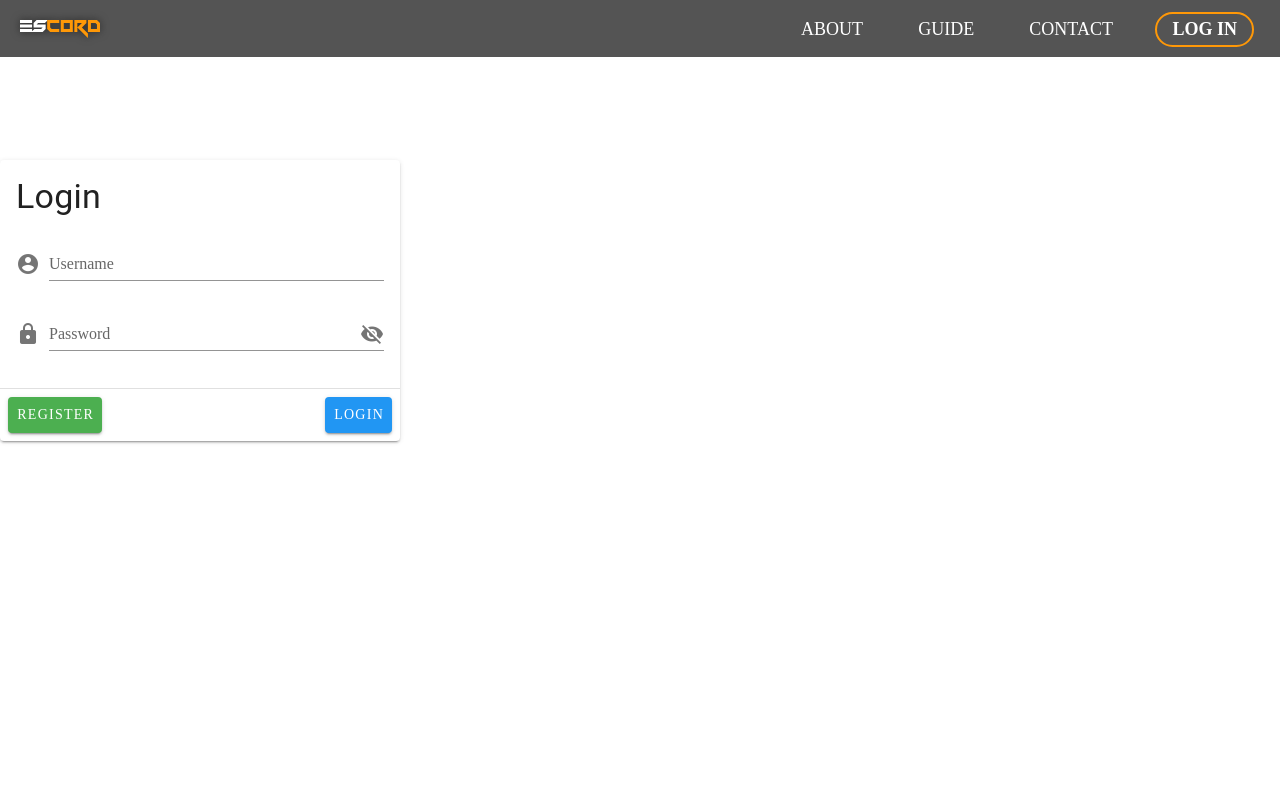
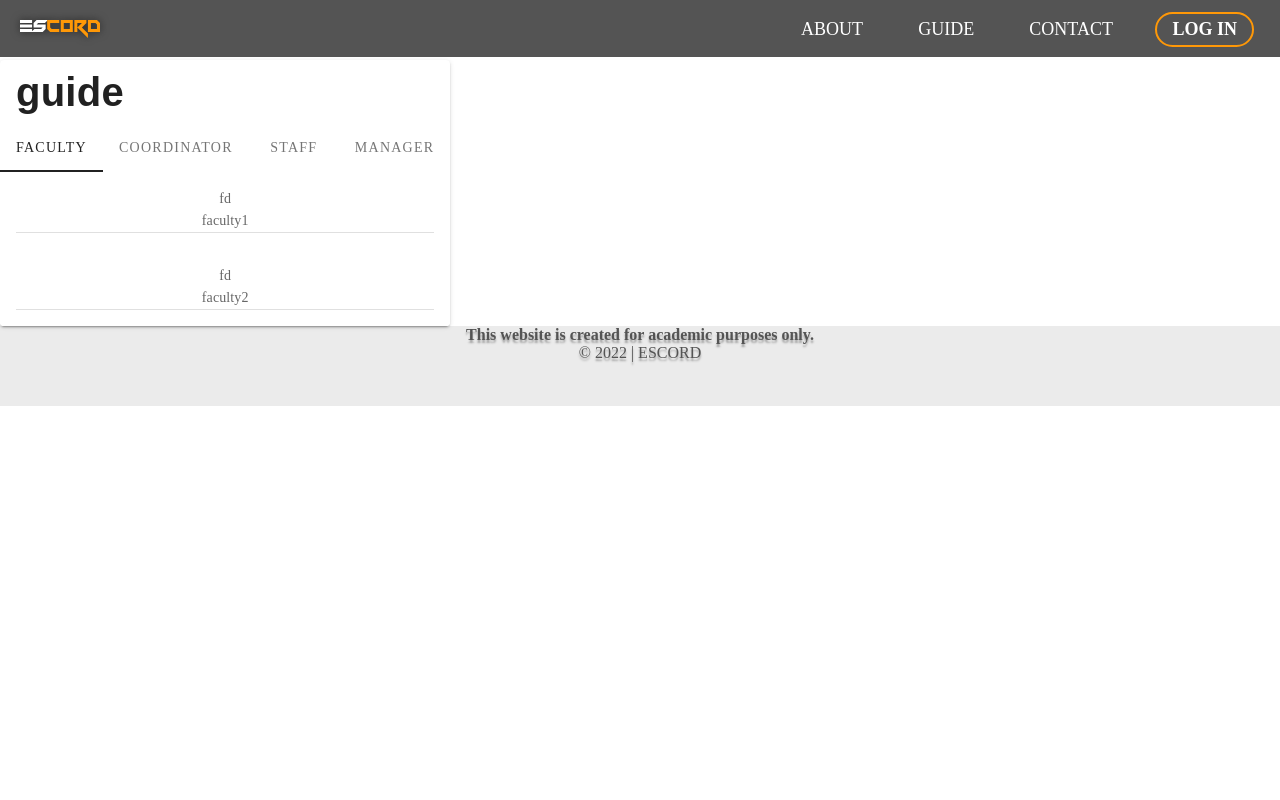
Before and after one commit to trizhaaaaa/escord-vuemd, a Vue app in the folder escord-v1.0/: page /#/guide in a window 1280 px wide. Shown: the top 800 px of the page. Built offline with nearby package versions, Linux system fonts and the light colour scheme; a web font is replaced by a local one.

Commit message:
guide page: separate guide list cards

```diff
--- a/escord-v1.0/src/components/Guide.vue
+++ b/escord-v1.0/src/components/Guide.vue
@@ -1,32 +1,30 @@
 <template>
-  <v-app>
+  <v-card>
+    <v-card-title class="text-center justify-center py-6">
+      <h1 class="font-weight-bold text-h2 basil--text">guide</h1>
+    </v-card-title>
 
-    <v-card width="400" class="mx-auto mt-10">
-    <v-card-title>
-    <h1 class="display-1">
-    Login</h1>
-    </v-card-title>
-    <v-card-text>
-      <v-form>
-        <v-text-field
-        label="Username"
-        prepend-icon="mdi-account-circle"/>
-        <v-text-field
-        v-bind:type="showPassword ? 'text' : 'password'"
-        label="Password"
-        prepend-icon="mdi-lock"
-        v-bind:append-icon="showPassword ? 'mdi-eye' : 'mdi-eye-off'"
-        v-on:click:append="showPassword = !showPassword "/>
-      </v-form>
-    </v-card-text>
-    <v-divider></v-divider>
-    <v-card-actions>
-      <v-btn color="success">Register</v-btn>
-      <v-spacer></v-spacer>
-      <v-btn color="info">Login</v-btn>
-    </v-card-actions>
-    </v-card>
-  </v-app>
+    <v-tabs v-model="tab" background-color="transparent" color="basil" grow>
+      <v-tab v-for="userType in guideList" :key="userType.tab">
+        {{ userType.category }}
+      </v-tab>
+    </v-tabs>
+
+    <v-tabs-items v-model="tab">
+      <v-tab-item v-for="userType in guideList" :key="userType.tab">
+        <v-card color="basil" flat>
+          <v-card-text
+          v-for="guideItem in userType.guide"
+          :key="guideItem.text">
+          {{ guideItem.img}}
+          <v-spacer></v-spacer>
+          {{ guideItem.text }}
+          <v-divider></v-divider>
+          </v-card-text>
+        </v-card>
+      </v-tab-item>
+    </v-tabs-items>
+  </v-card>
 </template>
 
 <script>
@@ -34,11 +32,42 @@ export default {
   name: "Guide",
   data() {
     return {
-      showPassword: false
+      tab: null,
+      guideList: [
+        {
+          category: "Faculty",
+          guide: [
+            { img: "fd", text: "faculty1" },
+            { img: "fd", text: "faculty2" },
+          ],
+        },
+        {
+          category: "Coordinator",
+          guide: [
+            { img: "", text: "coor1" },
+            { img: "", text: "coor2" },
+          ],
+        },
+        {
+          category: "Staff",
+          guide: [
+            { img: "", text: "staff1" },
+            { img: "", text: "staff2" },
+          ],
+        },
+        {
+          category: "Manager",
+          guide: [
+            { img: "", text: "manager1" },
+            { img: "", text: "manager2" },
+          ],
+        },
+      ]
     };
   },
 };
 </script>
 
 <style scoped>
+/* Helper classes */
 </style>
```
